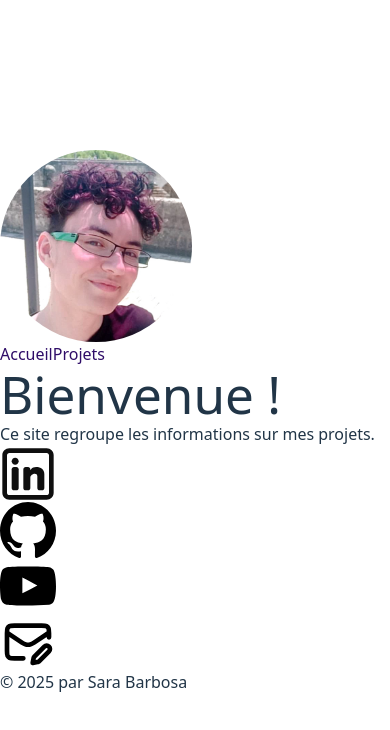
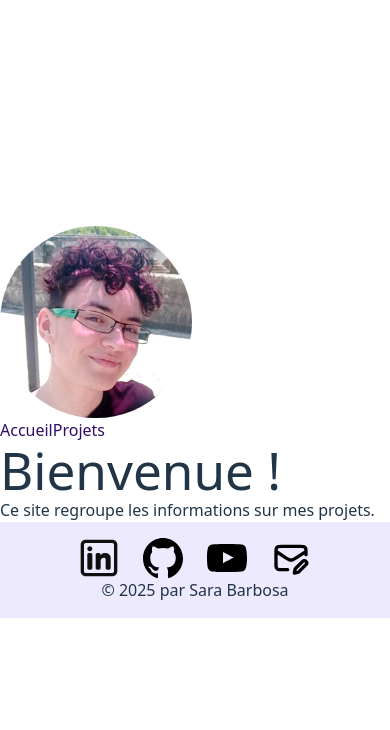
Before and after one commit to SaraBrancoBarbosa/Portfolio, a React (Vite) app: page /#/ in a window 390 px wide. Shown: the top 730 px of the page. Built offline with nearby package versions, Linux system fonts and the light colour scheme.

Commit message:
Footer responsive icons

```diff
--- a/src/components/footer/Footer.jsx
+++ b/src/components/footer/Footer.jsx
@@ -7,22 +7,22 @@ const logoMail = "assets/icons/logo-mail.svg"
 
 function Footer() {
     return (
-        <footer>
-            <div>
+        <footer className="flex flex-col items-center bg-violet-100 w-full p-4">
+            <div className="flex gap-6 justify-center">
                 <Link to="https://www.linkedin.com/in/sara-barbosa-ba0157207/">
-                    <img src={logoLinkedIn} className="w-14" alt="Lien vers le compte LinkedIn" />
+                    <img src={logoLinkedIn} className="w-10 sm:w-14 hover:opacity-60" alt="Lien vers le compte LinkedIn" />
                 </Link>
 
                 <Link to="https://www.linkedin.com/in/sara-barbosa-ba0157207/">
-                    <img src={logoGitHub} className="w-14" alt="Lien vers le compte GitHub" />
+                    <img src={logoGitHub} className="w-10 sm:w-14 hover:opacity-60" alt="Lien vers le compte GitHub" />
                 </Link>
 
                 <Link to="https://www.youtube.com/@SaraBrancoBarbosa">
-                    <img src={logoYoutube} className="w-14" alt="Lien vers le compte YouTube" />
+                    <img src={logoYoutube} className="w-10 sm:w-14 hover:opacity-60" alt="Lien vers le compte YouTube" />
                 </Link>
 
                 <Link to="mailto:sara.barbosa@hotmail.fr">
-                    <img src={logoMail} className="w-14" alt="Lien pour m'envoyer un mail" />
+                    <img src={logoMail} className="w-10 sm:w-14 hover:opacity-60" alt="Lien pour m'envoyer un mail" />
                 </Link>
             </div>
 
```
